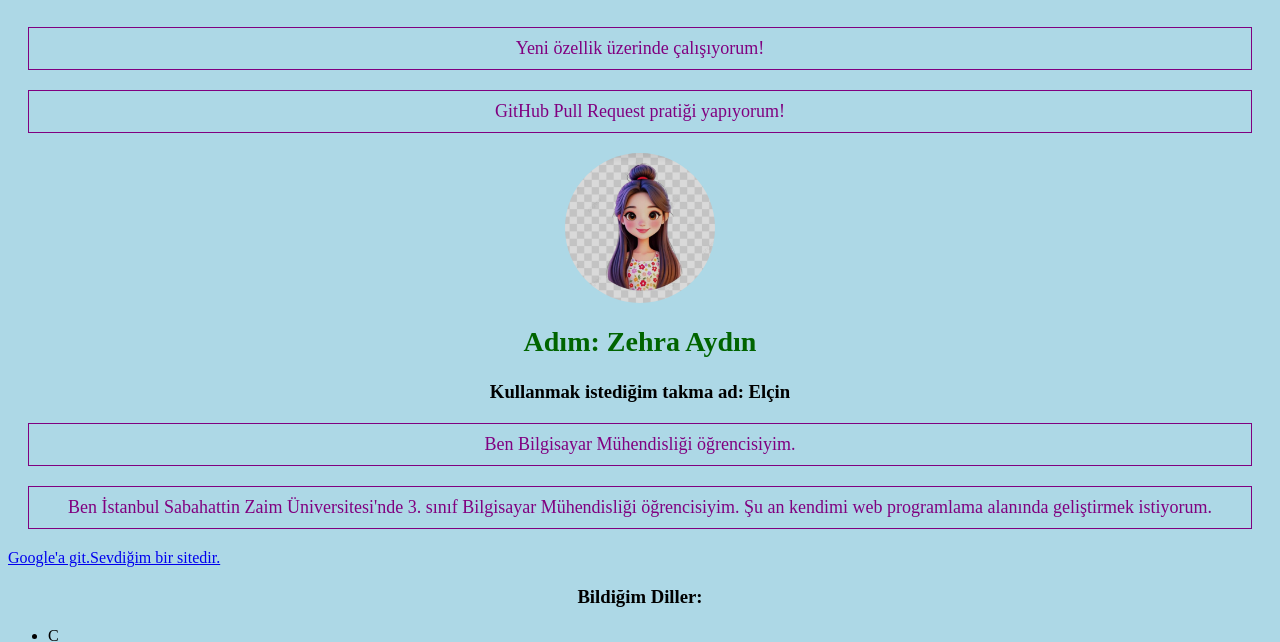
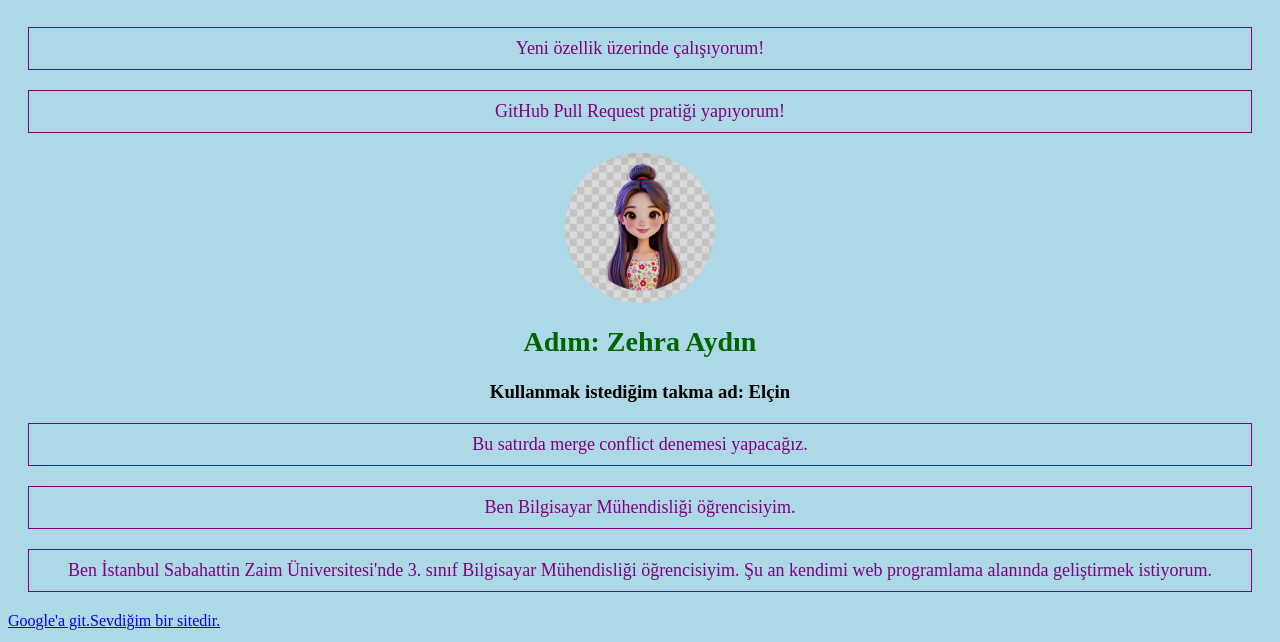
Before and after one commit to ZehraAydinn/ilk-web-sitem, a plain HTML site: page index.html in a window 1280 px wide. Shown: the part 119-761 px from the top of the page. Drawn offline with Linux system fonts and the light colour scheme; no server answers.

Commit message:
Merge conflict denemesi icin hazirlik

```diff
--- a/index.html
+++ b/index.html
@@ -175,6 +175,7 @@
         <img src="IMG_4990.jpg" alt="Profil fotoğrafım">
         <h2>Adım: Zehra Aydın</h2>
         <h3>Kullanmak istediğim takma ad: Elçin</h3>
+        <p>Bu satırda merge conflict denemesi yapacağız.</p>
 
 
         <p>Ben Bilgisayar Mühendisliği öğrencisiyim.</p>
```
